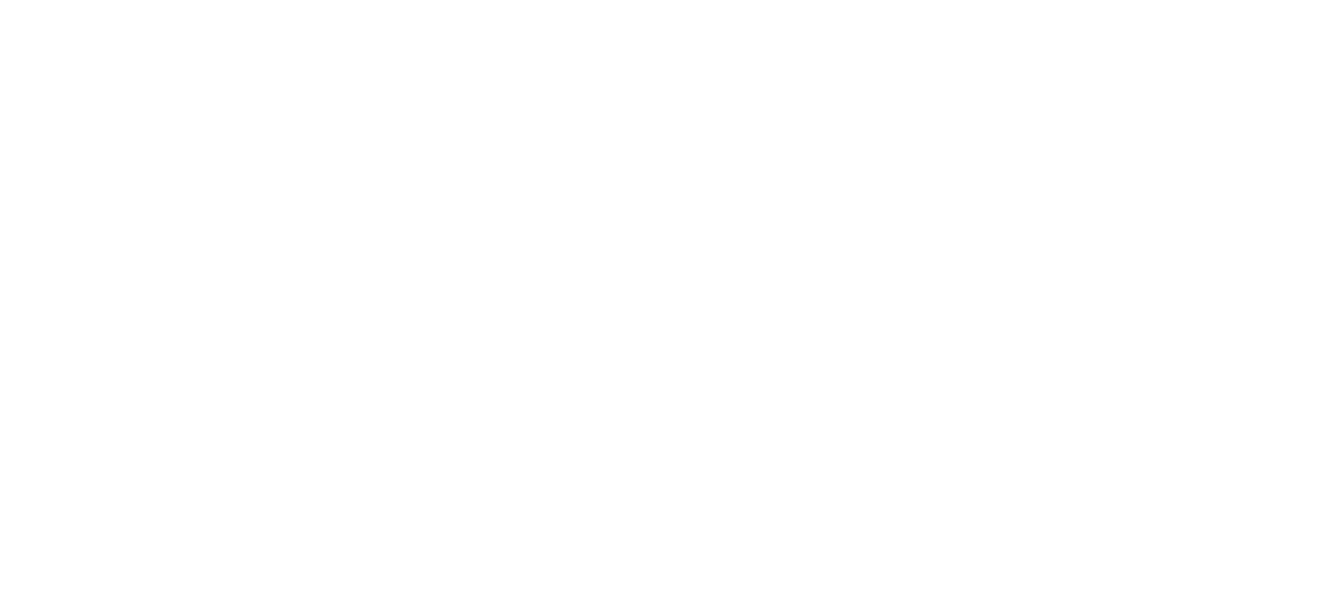
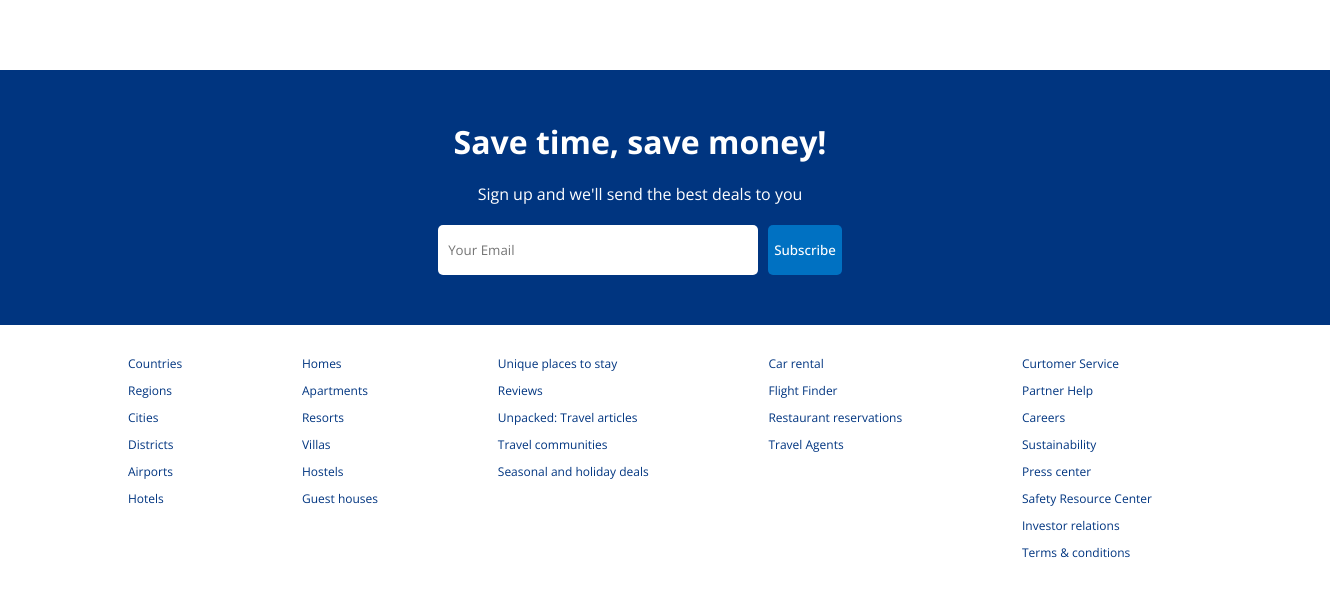
Before and after one commit to i-blackburn/booking-clone, a React (Create React App) app: page / in a window 1280 px wide. Shown: the part 1491-2088 px from the top of the page, 1330 px wide, since content can reach past the window. Before the commit the page ends 1481 px from the top, so only its background shows below. Built offline with nearby package versions, Linux system fonts and the light colour scheme.

Commit message:
add email and footer components

```diff
--- /dev/null
+++ b/src/components/email/Email.jsx
@@ -0,0 +1,18 @@
+import './email.css';
+
+const Email = () => {
+	return (
+		<div className="email">
+			<h1 className="email-title">Save time, save money!</h1>
+			<span className="email-description">
+				Sign up and we'll send the best deals to you
+			</span>
+			<div className="email-input-container">
+				<input type="text" placeholder="Your Email" />
+				<button>Subscribe</button>
+			</div>
+		</div>
+	);
+};
+
+export default Email;
--- /dev/null
+++ b/src/components/email/email.css
@@ -0,0 +1,30 @@
+.email {
+  width: 100%;
+  margin-top: 50px;
+  background-color: #003580;
+  color: white;
+  display: flex;
+  flex-direction: column;
+  align-items: center;
+  gap: 20px;
+  padding: 50px;
+}
+
+.email-input-container > input{
+  width: 300px;
+  height: 30px;
+  padding: 10px;
+  border: none;
+  margin-right: 10px;
+  border-radius: 5px;
+}
+
+.email-input-container > button{
+  height: 50px;
+  background-color: #0071c2;
+  color: white;
+  font-weight: 500;
+  border: none;
+  border-radius: 5px;
+  cursor: pointer;
+}
--- /dev/null
+++ b/src/components/footer/Footer.jsx
@@ -0,0 +1,51 @@
+import './footer.css';
+
+const Footer = () => {
+	return (
+		<div className="footer">
+			<div className="footer-lists">
+				<ul className="footer-list">
+					<li className="footer-list-item">Countries</li>
+					<li className="footer-list-item">Regions</li>
+					<li className="footer-list-item">Cities</li>
+					<li className="footer-list-item">Districts</li>
+					<li className="footer-list-item">Airports</li>
+					<li className="footer-list-item">Hotels</li>
+				</ul>
+				<ul className="footer-list">
+					<li className="footer-list-item">Homes </li>
+					<li className="footer-list-item">Apartments </li>
+					<li className="footer-list-item">Resorts </li>
+					<li className="footer-list-item">Villas</li>
+					<li className="footer-list-item">Hostels</li>
+					<li className="footer-list-item">Guest houses</li>
+				</ul>
+				<ul className="footer-list">
+					<li className="footer-list-item">Unique places to stay </li>
+					<li className="footer-list-item">Reviews</li>
+					<li className="footer-list-item">Unpacked: Travel articles </li>
+					<li className="footer-list-item">Travel communities </li>
+					<li className="footer-list-item">Seasonal and holiday deals </li>
+				</ul>
+				<ul className="footer-list">
+					<li className="footer-list-item">Car rental </li>
+					<li className="footer-list-item">Flight Finder</li>
+					<li className="footer-list-item">Restaurant reservations </li>
+					<li className="footer-list-item">Travel Agents </li>
+				</ul>
+				<ul className="footer-list">
+					<li className="footer-list-item">Curtomer Service</li>
+					<li className="footer-list-item">Partner Help</li>
+					<li className="footer-list-item">Careers</li>
+					<li className="footer-list-item">Sustainability</li>
+					<li className="footer-list-item">Press center</li>
+					<li className="footer-list-item">Safety Resource Center</li>
+					<li className="footer-list-item">Investor relations</li>
+					<li className="footer-list-item">Terms & conditions</li>
+				</ul>
+			</div>
+		</div>
+	);
+};
+
+export default Footer;
--- /dev/null
+++ b/src/components/footer/footer.css
@@ -0,0 +1,23 @@
+.footer {
+  width: 100%;
+  width: 1024px;
+  font-size: 12px;
+}
+
+.footer-lists {
+  width: 100%;
+  display: flex;
+  justify-content: space-between;
+  margin-bottom: 50px;
+}
+
+.footer-list {
+  list-style: none;
+  padding: 0;
+}
+
+.footer-list-item {
+  margin-bottom: 10px;
+  color: #003580;
+  cursor: pointer;
+}
--- a/src/pages/home/Home.jsx
+++ b/src/pages/home/Home.jsx
@@ -1,5 +1,7 @@
+import Email from '../../components/email/Email';
 import Featured from '../../components/featured/Featured';
 import FeaturedProperties from '../../components/featuredProperties/FeaturedProperties';
+import Footer from '../../components/footer/Footer';
 import Header from '../../components/header/Header';
 import Navbar from '../../components/navbar/Navbar';
 import PropertyList from '../../components/propertyList/PropertyList';
@@ -16,6 +18,8 @@
 				<PropertyList />
 				<h1 className="home-title">Homes guests love</h1>
 				<FeaturedProperties />
+				<Email />
+				<Footer />
 			</div>
 		</div>
 	);
```
